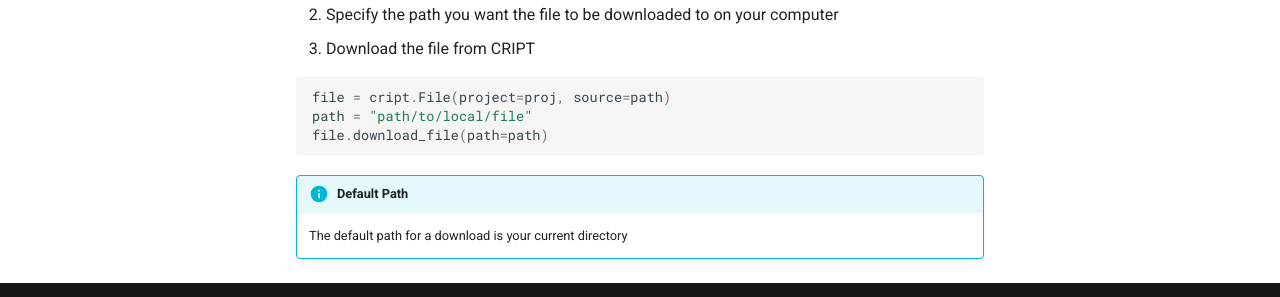
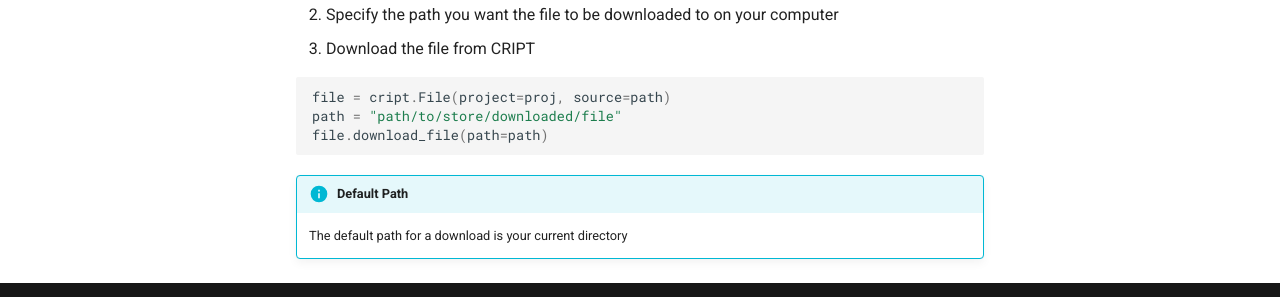
Before and after one commit to C-Accel-CRIPT/sdk-archive, an MkDocs documentation site: the page built from docs/quickstart.md, in a window 1280 px wide and 900 px high, scrolled down 2291 px. Shown: the part 572-869 px from the top of the window. Built offline with MkDocs 1.6.1 and Material for MkDocs 9.7.7, drawn with Linux system fonts in a browser that asks for light colours; comment, search, counter and statistics services are not loaded.

Commit message:
slight wording changes in quickstart

````diff
--- a/docs/quickstart.md
+++ b/docs/quickstart.md
@@ -132,7 +132,7 @@ file.save()
 <!-- TODO what is "path" is that the path you want to download from within CRIPT? -->
 ``` python
 file = cript.File(project=proj, source=path)
-path = "path/to/local/file"
+path = "path/to/store/downloaded/file"
 file.download_file(path=path)
 ```
 
````
Also changed, not shown: other parts of docs/quickstart.md (+1 -1 lines).
